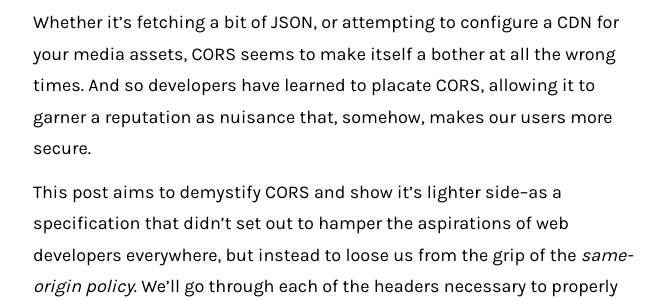
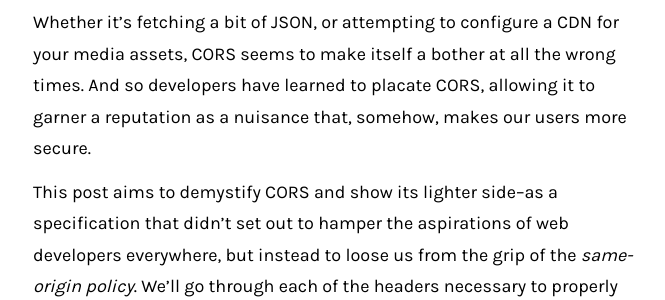
Before and after one commit to ryanmillerdev/frontendian, a Jekyll site: the page built from _posts/2018-06-03-cors.markdown, in a window 1280 px wide and 1400 px high, scrolled down 921 px. Shown: the part 249-549 px from the top of the window, without its empty margins (307-972 px from the left). Built offline with Jekyll 4.4.1, drawn with Linux system fonts in a browser that asks for light colours; nearby versions of some CDN libraries; comment, search, counter and statistics services are not loaded; some of the changed text lies outside the part shown.

Commit message:
Fix typos.

```diff
--- a/_posts/2018-06-03-cors.markdown
+++ b/_posts/2018-06-03-cors.markdown
@@ -16,9 +16,9 @@ CORS (Cross-Origin Resource Sharing) is subject tinged with dread for many web d
   <figcaption>"No 'Access-Control-Allow-Origin' header is present on the requested resource. Origin 'https://example.com' is therefore not allowed access."</figcaption>
 </figure>
 
-Whether it's fetching a bit of JSON, or attempting to configure a CDN for your media assets, CORS seems to make itself a bother at all the wrong times. And so developers have learned to placate CORS, allowing it to garner a reputation as nuisance that, somehow, makes our users more secure.
+Whether it's fetching a bit of JSON, or attempting to configure a CDN for your media assets, CORS seems to make itself a bother at all the wrong times. And so developers have learned to placate CORS, allowing it to garner a reputation as a nuisance that, somehow, makes our users more secure.
 
-This post aims to demystify CORS and show it's lighter side–as a specification that didn't set out to hamper the aspirations of web developers everywhere, but instead to loose us from the grip of the _same-origin policy_. We'll go through each of the headers necessary to properly satisfy CORS constraints, and also discuss a couple places where CORS is now relevant but which may surprise you.
+This post aims to demystify CORS and show its lighter side–as a specification that didn't set out to hamper the aspirations of web developers everywhere, but instead to loose us from the grip of the _same-origin policy_. We'll go through each of the headers necessary to properly satisfy CORS constraints, and also discuss a couple places where CORS is now relevant but which may surprise you.
 
 ### A Brief History of CORS
 
```
Also changed, not shown: other parts of _posts/2018-06-03-cors.markdown (+1 -1 lines).
